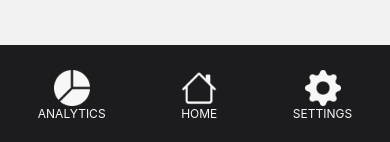
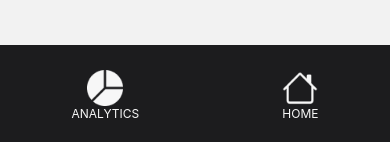
Before and after one commit to kj7639/cprg303FinalProject, a React Native app: screen /Home in a window 390 px wide. Shown: the part 699-841 px from the top of the page. Built offline with nearby package versions, Linux system fonts and the light colour scheme.

Commit message:
Removes settings icon from footer

```diff
--- a/src/components/Footer.jsx
+++ b/src/components/Footer.jsx
@@ -17,10 +17,6 @@ function Footer() {
           <Text style={Styles.text}>HOME</Text>
         </Pressable>
 
-        <Pressable onPress={() => nav.navigate("Settings")} style={Styles.item}>
-          <Image style={Styles.images} source={require("../assets/Vector.png")} />
-          <Text style={Styles.text}>SETTINGS</Text>
-        </Pressable>
       </SafeAreaView>
     </View>
   );
```
